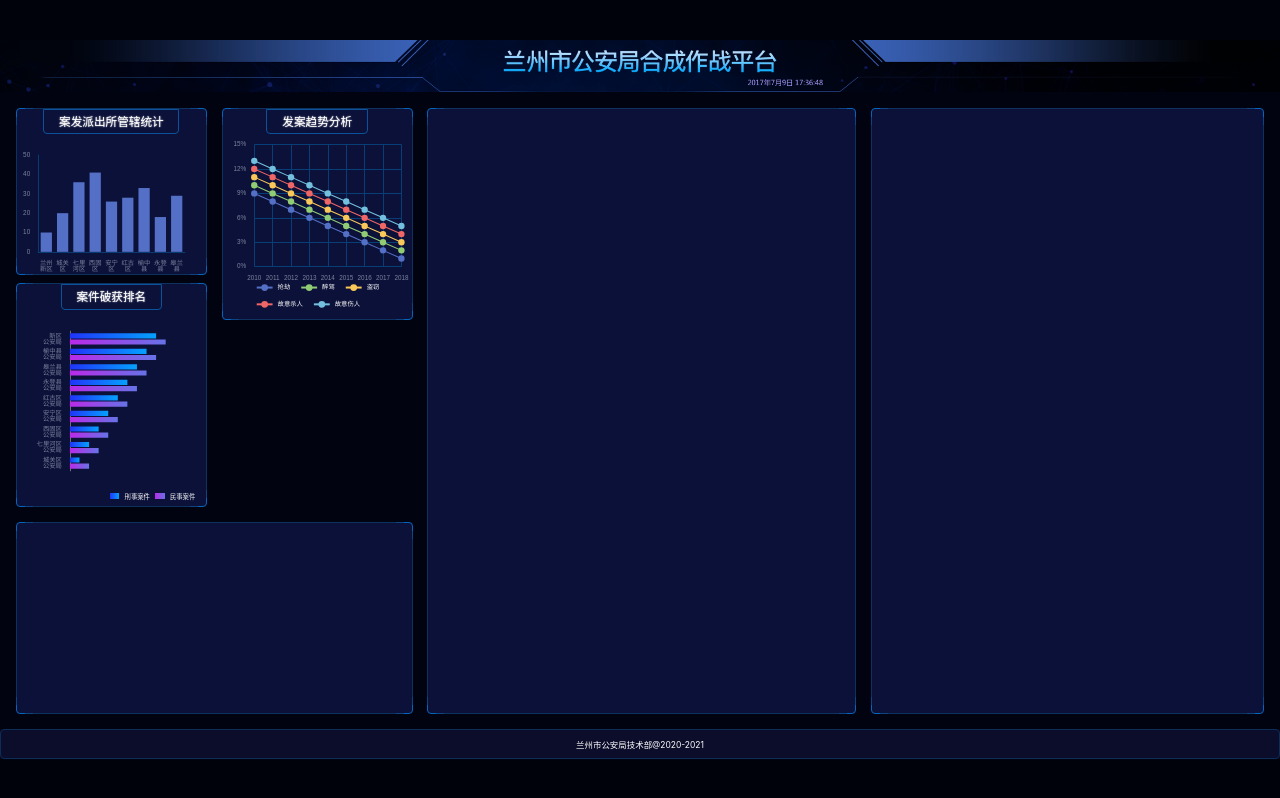
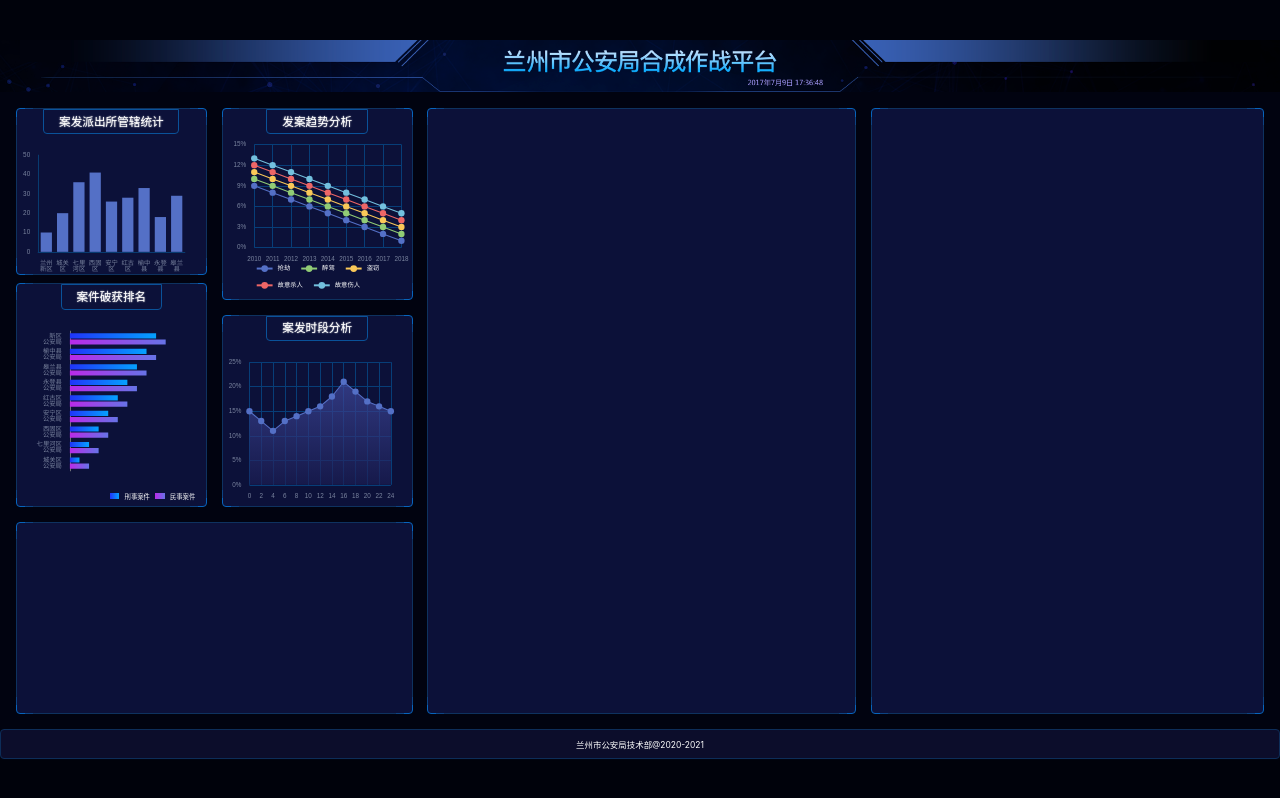
Before and after one commit to WangXiaoyugg/big-screen-demo, a React (Vite) app: page /#/ in a window 1280 px wide. Built offline with nearby package versions, Linux system fonts and the light colour scheme.

Commit message:
feat: add chart3

```diff
--- /dev/null
+++ b/src/components/chart-4.tsx
@@ -0,0 +1,69 @@
+import React, { useEffect, useRef } from 'react'
+import * as echarts from 'echarts'
+import { createEchartsOptions } from '../shared/create-echarts-options'
+import px from '../shared/px'
+
+const Chart4 = () => {
+  const chartRef = useRef(null)
+  useEffect(() => {
+    const myChart = echarts.init(chartRef.current)
+    myChart.setOption(createEchartsOptions({
+      grid: {
+        x: px(50),
+        y: px(40),
+        x2: px(40),
+        y2: px(40),
+      },
+      xAxis: {
+        type: 'category',
+        boundaryGap: false,
+        data: [0, 2, 4, 6, 8, 10, 12, 14, 16, 18, 20, 22, 24],
+        splitLine: {show: true, lineStyle: {color: '#073E78'}},
+        axisTick: {show: false},
+        axisLine: {show: false},
+      },
+      yAxis: {
+        type: 'value',
+        splitLine: { lineStyle: {color: '#073E78'} },
+        axisLabel: {
+          formatter(val) {
+            return val * 100 + '%'
+          }
+        }
+      },
+      series: [
+        {
+          name: '故意伤人',
+          type: 'line',
+          data: [
+            0.15, 0.13, 0.11,
+            0.13, 0.14, 0.15,
+            0.16, 0.18, 0.21,
+            0.19, 0.17, 0.16,
+            0.15
+          ],
+          symbol: 'circle',
+          symbolSize: px(12),
+          lineStyle: { width: px(2) },
+          areaStyle: {
+            color: new echarts.graphic.LinearGradient(0, 0, 0, 1, [{
+              offset: 0,
+              color: '#414a9f'
+            }, {
+              offset: 1,
+              color: '#1b1d52'
+            }]),
+          }
+        }
+      ],
+    }))
+  }, [])
+  return (
+    <div className="bordered case-time">
+      <h2>案发时段分析</h2>
+      <div ref={chartRef} className="chart"></div>
+    </div>
+  )
+}
+
+export default Chart4
--- a/src/pages/home.scss
+++ b/src/pages/home.scss
@@ -68,6 +68,9 @@
     }
     > .section2 {
       grid-area: box2;
+      display: flex;
+      flex-direction: column;
+      justify-content: space-between;
     }
     > .section3 {
       grid-area: box3;
@@ -79,7 +82,7 @@
       grid-area: box5;
     }
 
-    .jurisdiction-statistic, .cracked-rank, .case-trend  {
+    .jurisdiction-statistic, .cracked-rank, .case-trend, .case-time  {
       height: px(315);
       display: flex;
       flex-direction: column;
@@ -124,8 +127,8 @@
         }
       }
     }
-    .case-trend  {
-      height: px(400);
+    .case-trend, .case-time  {
+      height: px(363);
     }
   }
 }
--- a/src/pages/home.tsx
+++ b/src/pages/home.tsx
@@ -4,6 +4,7 @@
 import Chart1 from '../components/chart-1'
 import Chart2 from '../components/chart-2'
 import Chart3 from '../components/chart-3'
+import Chart4 from '../components/chart-4'
 
 
 export const Home = () => {
@@ -18,6 +19,7 @@
         </section>
         <section className="section2">
           <Chart3 />
+          <Chart4 />
         </section>
         <section className="bordered section3"></section>
         <section className="bordered section4"></section>
```
